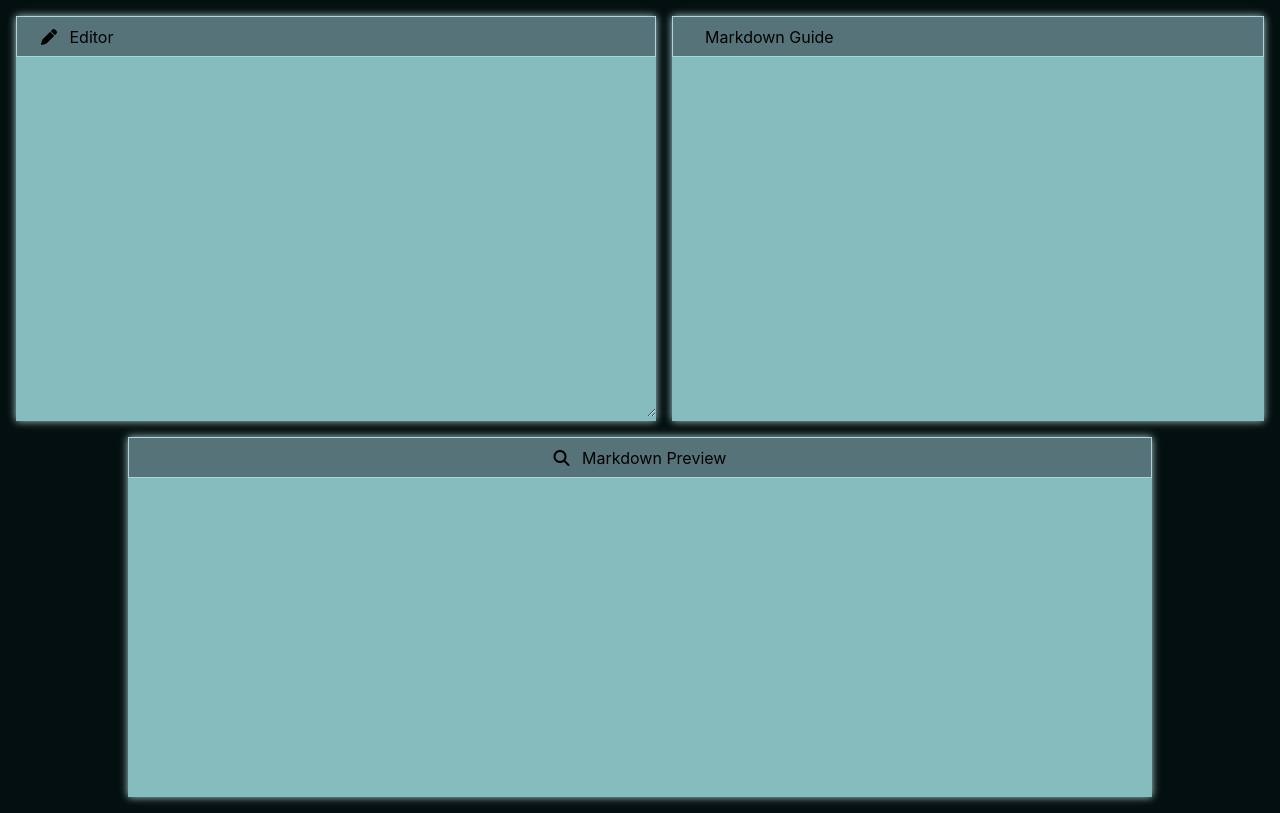
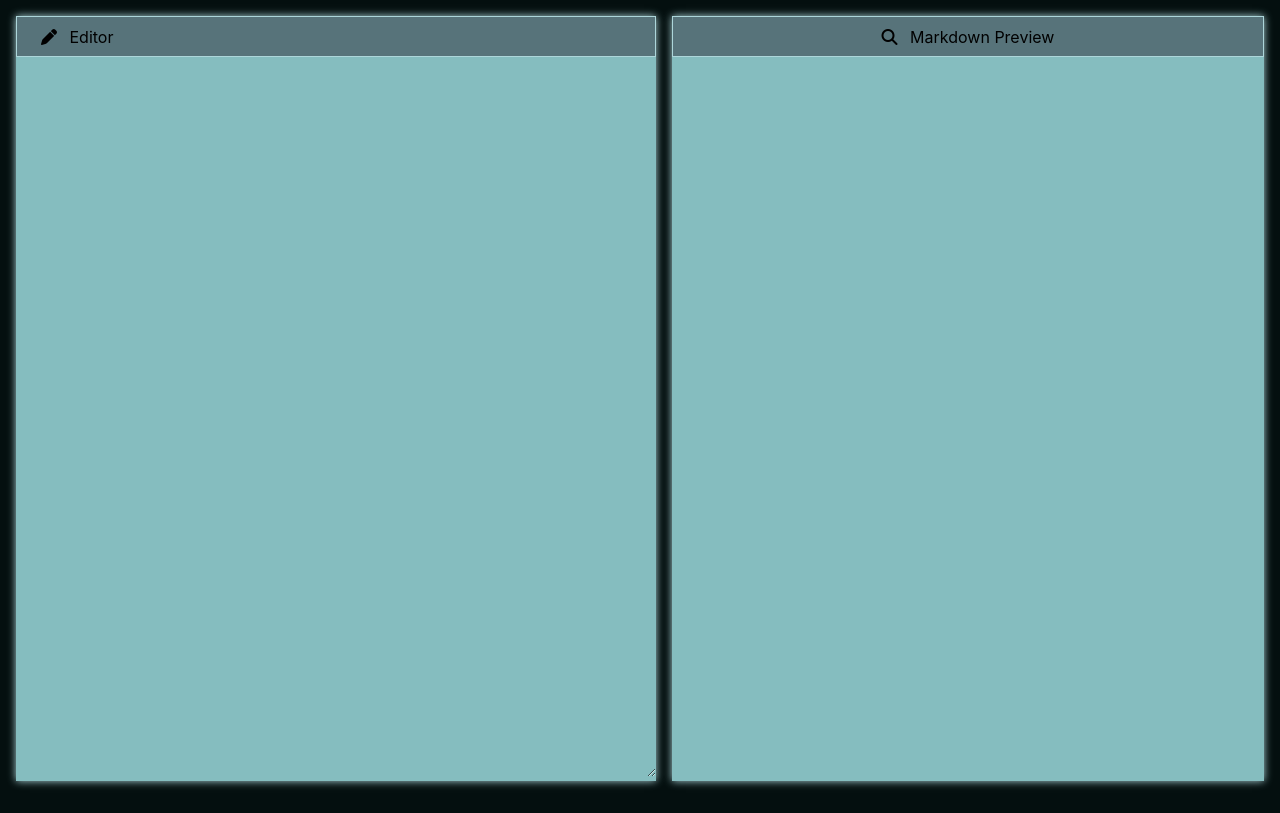
Before and after one commit to afeef97/fcc-markdown-previewer, a React (Create React App) app: page / in a window 1280 px wide. Built offline with nearby package versions, Linux system fonts and the light colour scheme.

Commit message:
Removed guide section

```diff
--- a/src/components/App.js
+++ b/src/components/App.js
@@ -2,7 +2,6 @@ import React from "react";
 import "../styles/App.css";
 import Editor from "./Editor";
 import Previewer from "./Previewer";
-import Guide from "./Guide";
 
 export default class App extends React.Component {
   constructor(props) {
@@ -25,7 +24,6 @@ export default class App extends React.Component {
     return (
       <div className="app">
         <Editor input={this.state.textInput} onChange = {this.handleTextInput}/>
-        <Guide />
         <Previewer input={this.state.textInput}/>
       </div>
     );
--- a/src/components/Guide.js
+++ /dev/null
@@ -1,13 +0,0 @@
-import React from "react";
-import HeaderBar from "./HeaderBar";
-import "../styles/Guide.css"
-
-export default class Guide extends React.Component {
-    render() {
-        return (
-            <div className='guide-area'>
-                <HeaderBar title="Markdown Guide"/>
-            </div>
-        );
-    }
-}
--- a/src/styles/App.css
+++ b/src/styles/App.css
@@ -1,6 +1,5 @@
 .app {
   display: flex;
-  justify-content: center;
-  flex-wrap: wrap;
+  flex-wrap: nowrap;
   gap: 1rem;
 }
--- a/src/styles/Editor.css
+++ b/src/styles/Editor.css
@@ -1,7 +1,8 @@
 .editor-area {
     background-color: var(--primary);
-    margin-top: 1rem;
-    margin-left: 1rem;
+    flex-basis: 50%;
+    margin: 1rem;
+    margin-right: 0;
     box-shadow: 0 0 0.5rem var(--accent);
 }
 
@@ -13,7 +14,7 @@
     background-color: calc(var(--primary));
     max-width: 70vw;
     min-width: 50vw;
-    height: 45vh;
+    height: 90vh;
     border: 0;
     outline: none;
 }
--- a/src/styles/Guide.css
+++ /dev/null
@@ -1,7 +0,0 @@
-.guide-area {
-    background-color: var(--primary);
-    margin-top: 1rem;
-    margin-right: 1rem;
-    flex-grow: 1;
-    box-shadow: 0 0 0.5rem var(--accent);
-}
--- a/src/styles/Previewer.css
+++ b/src/styles/Previewer.css
@@ -1,7 +1,8 @@
 .preview-area {
     background-color: var(--primary);
-    flex-basis: 80%;
-    margin: 0 auto 1rem auto;
+    flex-basis: 50%;
+    margin: 1rem;
+    margin-left: 0;
     min-height: 45vh;
     box-shadow: 0 0 0.5rem var(--accent);
 }
```
